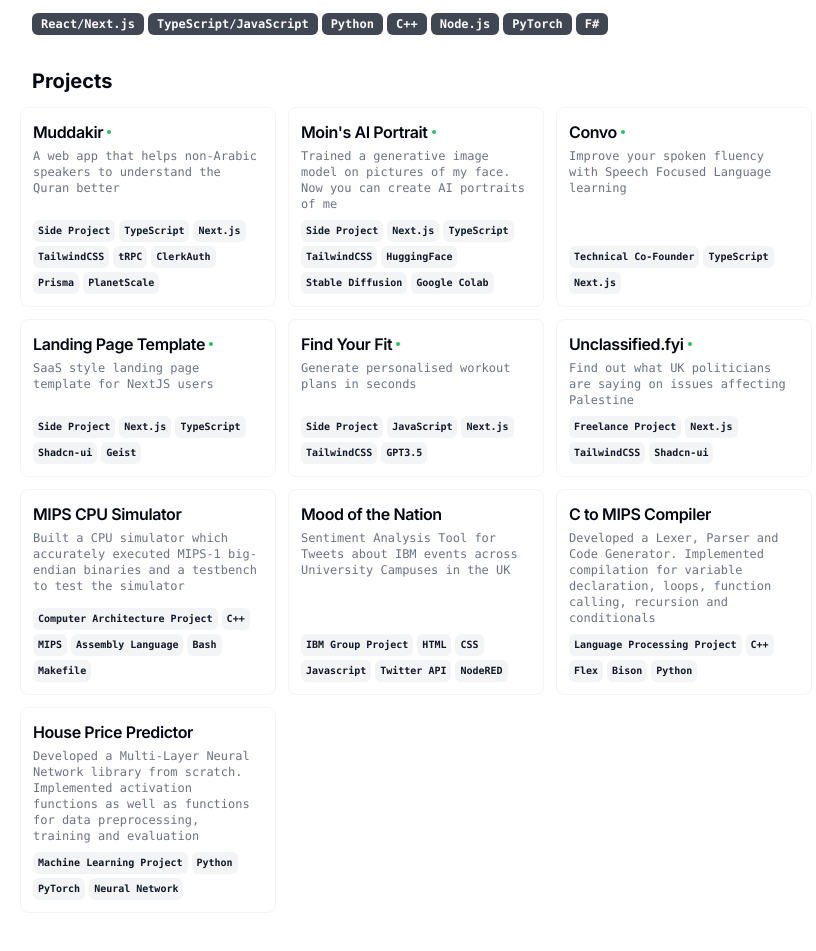
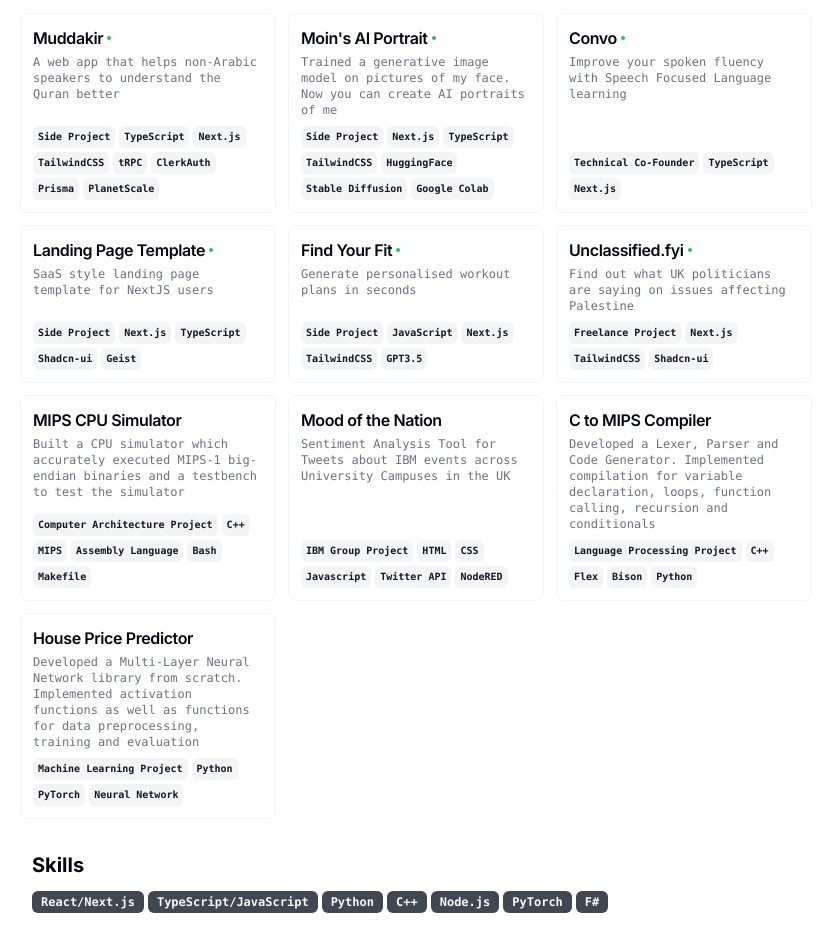
Before and after one commit to moinbukhari/cv, a Next.js app: page / in a window 1280 px wide. Shown: the part 1169-2120 px from the top of the page, without its empty margins (224-1040 px from the left). Built offline with nearby package versions, Linux system fonts and the light colour scheme.

Commit message:
moved skills to bottom

```diff
--- a/src/app/page.tsx
+++ b/src/app/page.tsx
@@ -159,15 +159,6 @@ export default function Page() {
           })}
         </Section>
 
-        <Section>
-          <h2 className="text-xl font-bold">Skills</h2>
-          <div className="flex flex-wrap gap-1">
-            {RESUME_DATA.skills.map((skill) => {
-              return <Badge key={skill}>{skill}</Badge>;
-            })}
-          </div>
-        </Section>
-
         <Section className="print-force-new-page scroll-mb-16">
           <h2 className="text-xl font-bold">Projects</h2>
           <div className="-mx-3 grid grid-cols-1 gap-3 print:grid-cols-3 print:gap-2 md:grid-cols-2 lg:grid-cols-3">
@@ -181,6 +172,14 @@ export default function Page() {
                   link={"link" in project ? project.link.href : undefined}
                 />
               );
+            })}
+          </div>
+        </Section>
+        <Section>
+          <h2 className="text-xl font-bold">Skills</h2>
+          <div className="flex flex-wrap gap-1">
+            {RESUME_DATA.skills.map((skill) => {
+              return <Badge key={skill}>{skill}</Badge>;
             })}
           </div>
         </Section>
```
